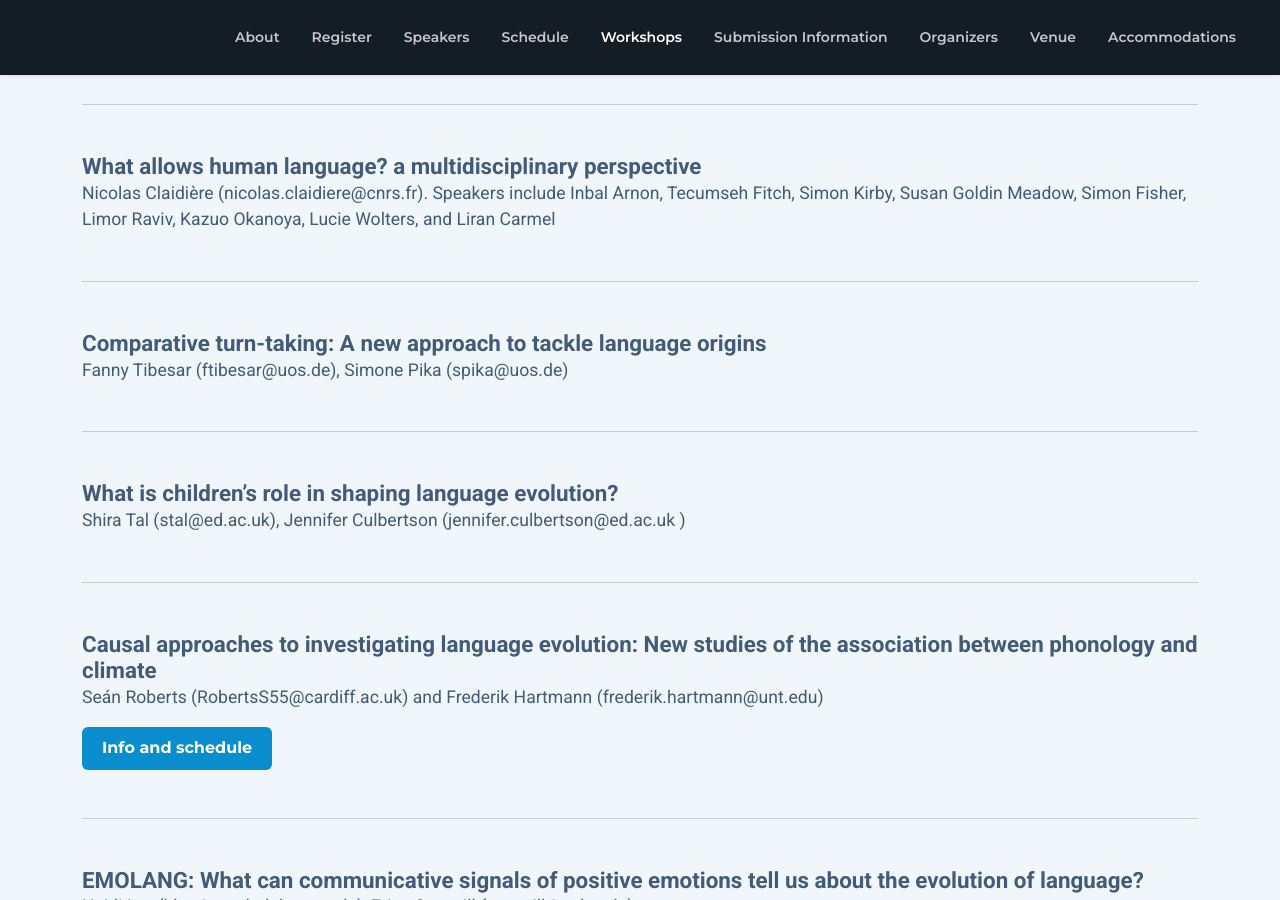
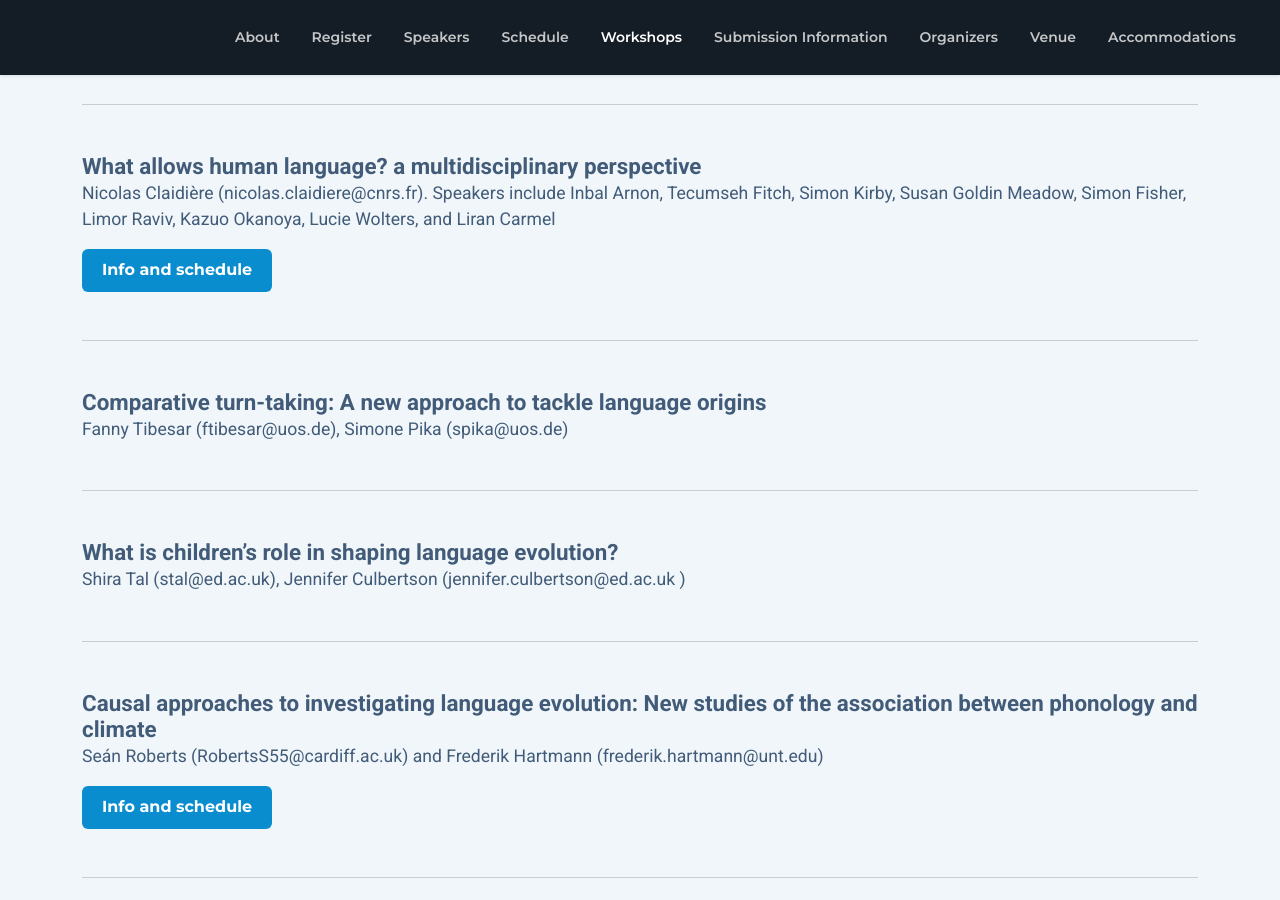
Before and after one commit to evolang2024/evolang2024.github.io, a Jekyll site: the page built from _pages/index.md, in a window 1280 px wide and 900 px high, scrolled down 2431 px. Built offline with Jekyll 4.4.1, drawn with Linux system fonts in a browser that asks for light colours; nearby versions of some CDN libraries; library files that are not in the unit come from our copies.

Commit message:
Update index.md
- Add workshop link

```diff
--- a/_pages/index.md
+++ b/_pages/index.md
@@ -77,6 +77,8 @@ prospects and pitfalls'
         btn_href: https://www.changeiskey.org/event/2024-evolang-workshop/
       - name: 'What allows human language? a multidisciplinary perspective'
         organizers: 'Nicolas Claidière (nicolas.claidiere@cnrs.fr). Speakers include Inbal Arnon, Tecumseh Fitch, Simon Kirby, Susan Goldin Meadow, Simon Fisher, Limor Raviv, Kazuo Okanoya, Lucie Wolters, and Liran Carmel'
+        btn_name: 'Info and schedule'
+        btn_href: https://docs.google.com/document/d/11ypSUdU4dW37-UaVGD0-LfnYITy-4yjthOIL9NtWPcs/
       - name: 'Comparative  turn-taking:  A  new  approach  to  tackle  language origins '
         organizers: 'Fanny Tibesar (ftibesar@uos.de), Simone Pika (spika@uos.de)'
       - name: 'What is children’s role in shaping language evolution?'
```
